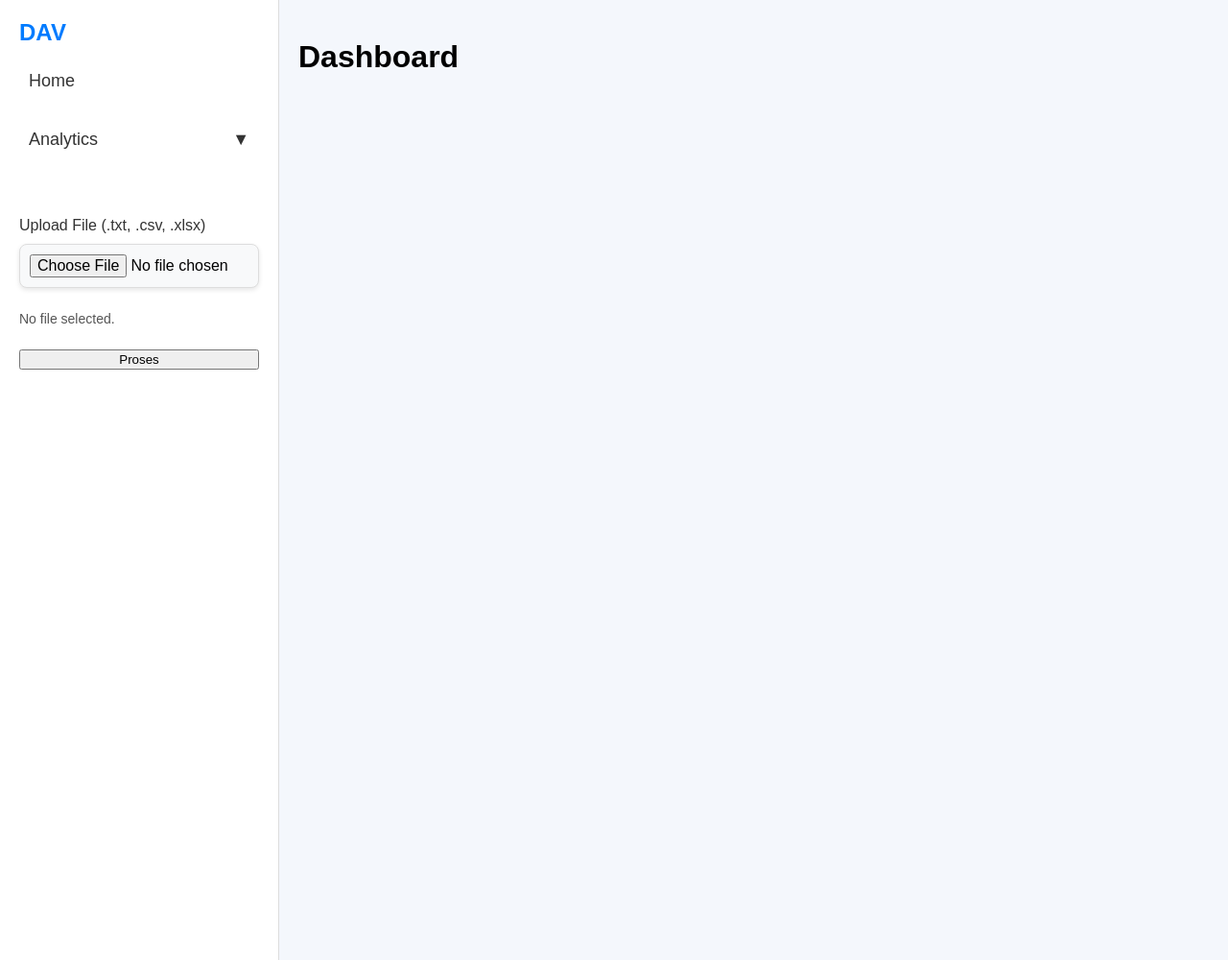
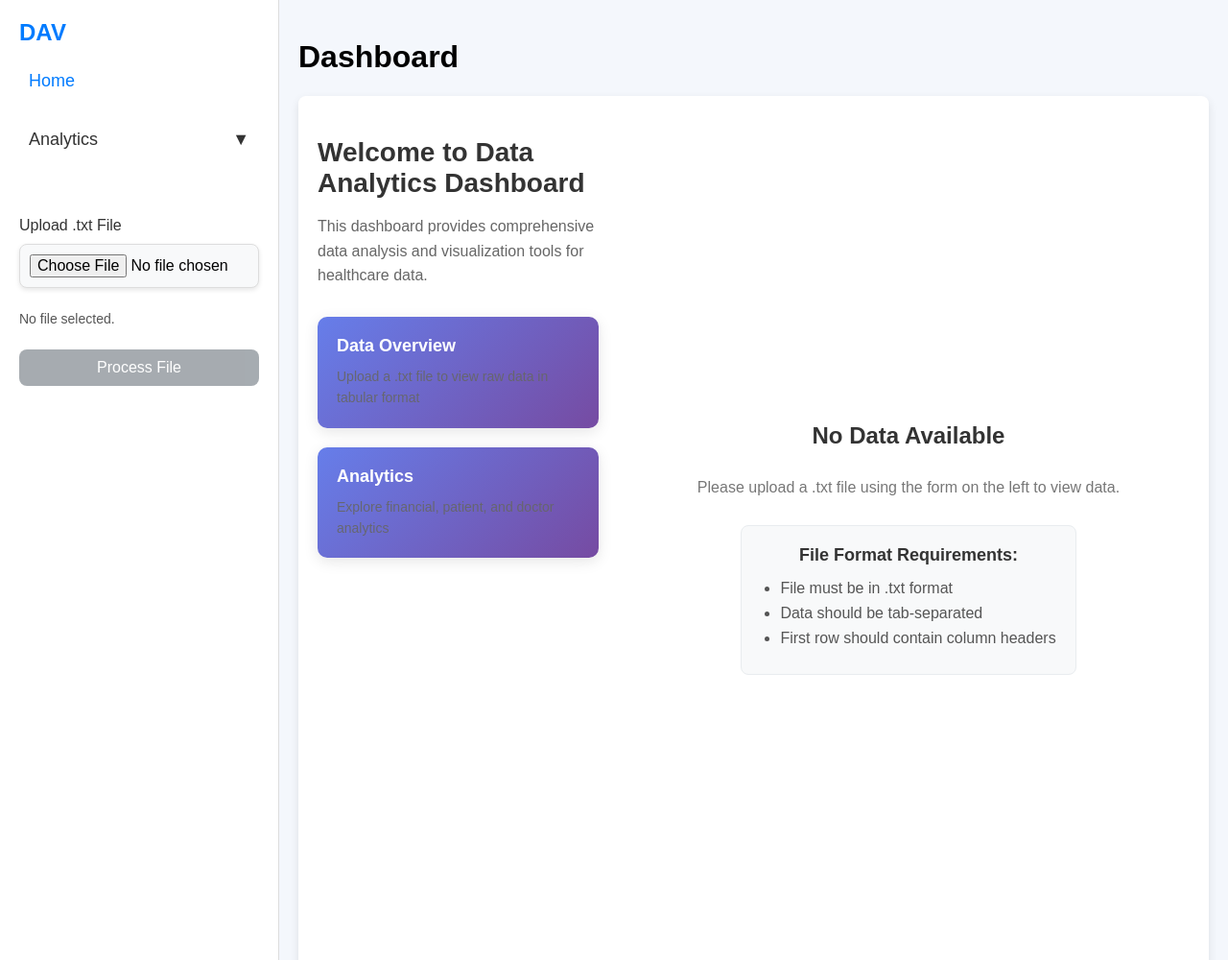
Before and after one commit to RyanRDF/DataAnalytics-VisualizationWeb, a Flask app: page / in a window 1280 px wide. Shown: the whole page at 96% size. Run offline with Flask 3, Linux system fonts and the light colour scheme.

Commit message:
Creating Home Menu
Show table from inputed data

```diff
--- a/app.py
+++ b/app.py
@@ -1,4 +1,4 @@
-from flask import Flask, render_template, request
+from flask import Flask, render_template, request, redirect, url_for
 import pandas as pd
 import os
 
@@ -7,30 +7,45 @@ app = Flask(__name__)
 UPLOAD_FOLDER = 'instance/uploads'
 app.config['UPLOAD_FOLDER'] = UPLOAD_FOLDER
 
+# Ensure upload directory exists
+os.makedirs(UPLOAD_FOLDER, exist_ok=True)
+
 @app.route('/')
 def index():
-    return render_template('index.html')
+    # Don't load sample data by default - table will only show after file upload
+    return render_template('index.html', table_html="", has_data=False)
 
 @app.route('/upload', methods=['POST'])
 def upload_file():
     if 'file' not in request.files:
-        return "No file uploaded"
+        return redirect(url_for('index'))
 
     file = request.files['file']
-    filepath = os.path.join(app.config['UPLOAD_FOLDER'], file.filename)
-    file.save(filepath)
+    if file.filename == '':
+        return redirect(url_for('index'))
 
-    # Baca data sesuai ekstensi
-    if file.filename.endswith('.txt'):
-        df = pd.read_csv(filepath, sep=';')
-    elif file.filename.endswith('.xlsx'):
-        df = pd.read_excel(filepath)
-    else:
-        return "Format file tidak didukung"
+    # Check if file is a .txt file
+    if not file.filename.endswith('.txt'):
+        return render_template('index.html', table_html="", has_data=False, error="Please upload a .txt file")
 
-    # Convert dataframe to HTML table and pass it to the template
-    table_html = df.to_html(classes='data-table', index=False)
-    return render_template('index.html', table_html=table_html)
+    try:
+        # Save the uploaded file
+        filepath = os.path.join(app.config['UPLOAD_FOLDER'], file.filename)
+        file.save(filepath)
+
+        # Read the uploaded file with tab separator (same format as sampel_data.txt)
+        df = pd.read_csv(filepath, sep='\t')
+
+        # Convert dataframe to HTML table
+        table_html = df.to_html(classes='data-table', index=False)
+
+        # Clean up the uploaded file
+        os.remove(filepath)
+
+        return render_template('index.html', table_html=table_html, has_data=True)
+
+    except Exception as e:
+        return render_template('index.html', table_html="", has_data=False, error=f"Error processing file: {str(e)}")
 
 if __name__ == '__main__':
     app.run(debug=True)
--- /dev/null
+++ b/sampel_data.txt
@@ -0,0 +1,3 @@
+KODE_RS	KELAS_RS	KELAS_RAWAT	KODE_TARIF	PTD	ADMISSION_DATE	DISCHARGE_DATE	BIRTH_DATE	BIRTH_WEIGHT	SEX	DISCHARGE_STATUS	DIAGLIST	PROCLIST	ADL1	ADL2	IN_SP	IN_SR	IN_SI	IN_SD	INACBG	SUBACUTE	CHRONIC	SP	SR	SI	SD	DESKRIPSI_INACBG	TARIF_INACBG	TARIF_SUBACUTE	TARIF_CHRONIC	DESKRIPSI_SP	TARIF_SP	DESKRIPSI_SR	TARIF_SR	DESKRIPSI_SI	TARIF_SI	DESKRIPSI_SD	TARIF_SD	TOTAL_TARIF	TARIF_RS	TARIF_POLI_EKS	LOS	ICU_INDIKATOR	ICU_LOS	VENT_HOUR	NAMA_PASIEN	MRN	UMUR_TAHUN	UMUR_HARI	DPJP	SEP	NOKARTU	PAYOR_ID	CODER_ID	VERSI_INACBG	VERSI_GROUPER	C1	C2	C3	C4	PROSEDUR_NON_BEDAH	PROSEDUR_BEDAH	KONSULTASI	TENAGA_AHLI	KEPERAWATAN	PENUNJANG	RADIOLOGI	LABORATORIUM	PELAYANAN_DARAH	REHABILITASI	KAMAR_AKOMODASI	RAWAT_INTENSIF	OBAT	ALKES	BMHP	SEWA_ALAT	OBAT_KRONIS	OBAT_KEMO
+36720XX	B	1	BS	1	27/06/2025	01/07/2025	18/12/2023	0	2	1	A09.9	-	-	-	None	None	None	None	K-4-17-I	None	None	None	None	None	None	NYERI ABDOMEN & GASTROENTERITIS LAIN-LAIN (RINGAN)	2430100	0	0	-	0	-	0	-	0	-	0	2430100	7911914	0	5	0	0	0	AN. AZ	0139-XX-YY	1	557	dr. G	0224R0020625V012345	0003567212345	3;JKN	D;3672074202YY00XX;D	5.9.2.202506290XYZ	4	266026	1#1#vip#5#1822575#75.0#2025-07-04 15:54:21#0#19:36:00#01:23:00#00:00:00#{"co_insidense_ind":"0"}##{"cara_masuk":"emd","sistole":"0","diastole":"0","total_tarif_rs":"7911914","billing_group":{"procedure_amt":"462400","surgical_amt":"0","consul_amt":"1072000","expert_amt":"0","nursing_amt":"0","ancillary_amt":"0","blood_amt":"0","laboratory_amt":"531200","radiology_amt":"0","rehab_amt":"0","room_amt":"4400000","intensive_amt":"0","drug_amt":"1446314","device_amt":"0","consumable_amt":"0","device_rent_amt":"0","drug_chronic_amt":"0","drug_chemo_amt":"0"},"selisih_biaya":{"nilai":"1822575","pembayar":"peserta","naik_kelas":"vip"},"ventilator":{"use_ind":"0","start_dttm":"0000-00-00 00:00:00","stop_dttm":"0000-00-00 00:00:00"},"dializer_single_use":"na","alteplase_ind":"0","kantong_darah":"0","apgar_score":null,"persalinan":null,"episode_ruangan":[],"obat":[],"dpjp":{"code":"","name":""}}	1	61e59f3d424cd93ee43a989ecbe3e53b	462400	0	1072000	0	0	0	0	531200	0	0	4400000	0	1446314	0	0	0	0	0
+36720XX	B	3	BS	1	28/06/2025	01/07/2025	24/06/1968	0	2	1	K80.2;I10	-	-	-	None	None	None	None	B-4-14-I	None	None	None	None	None	None	GANGGUAN SALURAN EMPEDU LAIN-LAIN (RINGAN)	4466500	0	0	-	0	-	0	-	0	-	0	4466500	6121404	0	4	0	0	0	NY.S	0143-XX-YY	57	20823	dr. A	0224R0020625V012345	0001230212345	3;JKN	TY;1403094303YY00XX;T	5.9.2.202506290XYZ	4	265200	1#0##0#0#0.0#2025-07-11 10:46:50#0#10:26:00#22:42:00#00:00:00#{"co_insidense_ind":"0"}##{"cara_masuk":"emd","sistole":"150","diastole":"89","total_tarif_rs":"6121404","billing_group":{"procedure_amt":"314400","surgical_amt":"0","consul_amt":"376000","expert_amt":"62400","nursing_amt":"0","ancillary_amt":"125600","blood_amt":"0","laboratory_amt":"1321920","radiology_amt":"1243200","rehab_amt":"0","room_amt":"960000","intensive_amt":"0","drug_amt":"1717884","device_amt":"0","consumable_amt":"0","device_rent_amt":"0","drug_chronic_amt":"0","drug_chemo_amt":"0"},"selisih_biaya":{"nilai":"0","pembayar":"","naik_kelas":""},"ventilator":{"use_ind":"0","start_dttm":"0000-00-00 00:00:00","stop_dttm":"0000-00-00 00:00:00"},"dializer_single_use":"na","alteplase_ind":"0","kantong_darah":"0","apgar_score":null,"persalinan":null,"episode_ruangan":[],"obat":[],"dpjp":{"code":"","name":""}}	2	e531418267cb687b2ed67adc83d59abb	314400	0	376000	62400	0	125600	1243200	1321920	0	0	960000	0	1717884	0	0	0	0	0
--- a/static/script.js
+++ b/static/script.js
@@ -1,12 +1,30 @@
 // Function to show content based on button clicked
 function showContent(content) {
     // Hide all content first
+    document.getElementById('home').style.display = 'none';
     document.getElementById('keuangan').style.display = 'none';
     document.getElementById('pasien').style.display = 'none';
     document.getElementById('dokter').style.display = 'none';
 
     // Show the selected content
     document.getElementById(content).style.display = 'block';
+
+    // Update active menu item
+    updateActiveMenu(content);
+}
+
+// Function to update active menu item
+function updateActiveMenu(content) {
+    // Remove active class from all menu items
+    const menuItems = document.querySelectorAll('.menu-item > a');
+    menuItems.forEach(item => item.classList.remove('active'));
+
+    // Add active class to the clicked menu item
+    if (content === 'home') {
+        document.querySelector('.menu-item > a[onclick*="home"]').classList.add('active');
+    } else if (content === 'keuangan' || content === 'pasien' || content === 'dokter') {
+        document.querySelector('.dropdown-btn').classList.add('active');
+    }
 }
 
 // Function to toggle the dropdown visibility on click
@@ -27,31 +45,37 @@ function handleFileUpload(event) {
     const fileInput = event.target;
     const file = fileInput.files[0];
     const fileInfo = document.getElementById('fileInfo');
+    const uploadBtn = document.getElementById('uploadBtn');
 
     if (file) {
         const fileName = file.name;
         const fileExtension = fileName.split('.').pop().toLowerCase();
 
-        // Check if the file extension is allowed
-        const allowedExtensions = ['txt', 'csv', 'xls'];
-        if (allowedExtensions.includes(fileExtension)) {
+        // Check if the file extension is .txt
+        if (fileExtension === 'txt') {
             fileInfo.textContent = `Selected file: ${fileName}`;
+            fileInfo.style.color = '#28a745'; // Green color for valid file
+            uploadBtn.disabled = false;
         } else {
-            fileInfo.textContent = 'Invalid file type. Please select a .txt, .csv, or .xls file.';
+            fileInfo.textContent = 'Please select a .txt file only.';
+            fileInfo.style.color = '#dc3545'; // Red color for invalid file
+            uploadBtn.disabled = true;
         }
     } else {
         fileInfo.textContent = 'No file selected.';
+        fileInfo.style.color = '#555';
+        uploadBtn.disabled = true;
     }
 }
 
-// Function to show content based on button clicked
-function showContent(content) {
-    // Hide all content first
-    document.getElementById('home').style.display = 'none';
-    document.getElementById('keuangan').style.display = 'none';
-    document.getElementById('pasien').style.display = 'none';
-    document.getElementById('dokter').style.display = 'none';
+// Initialize the page with Home content as default
+document.addEventListener('DOMContentLoaded', function() {
+    // Show Home content by default
+    showContent('home');
 
-    // Show the selected content
-    document.getElementById(content).style.display = 'block';
-}
+    // Initialize upload button as disabled
+    const uploadBtn = document.getElementById('uploadBtn');
+    if (uploadBtn) {
+        uploadBtn.disabled = true;
+    }
+});
--- a/static/style.css
+++ b/static/style.css
@@ -43,6 +43,12 @@ body {
     display: block;
     padding: 10px;
     position: relative;
+    transition: color 0.3s ease;
+}
+
+.menu-item > a:hover,
+.menu-item > a.active {
+    color: #007bff;
 }
 
 .arrow {
@@ -98,17 +104,218 @@ body {
     flex-grow: 1;
     padding: 20px;
     transition: margin-left 0.3s ease;
+    overflow-y: auto;
 }
 
-#keuangan, #pasien, #dokter {
-    display: none;
-}
-
-#keuangan, #pasien, #dokter {
+.content-section {
     background-color: #fff;
     padding: 20px;
     border-radius: 8px;
     box-shadow: 0 4px 10px rgba(0, 0, 0, 0.1);
+    margin-bottom: 20px;
+}
+
+/* Home page specific styles */
+.home-container {
+    display: flex;
+    gap: 30px;
+    height: calc(100vh - 120px);
+}
+
+.home-left {
+    flex: 1;
+    max-width: 400px;
+}
+
+.home-right {
+    flex: 2;
+    display: flex;
+    flex-direction: column;
+    min-width: 0; /* Allow flex item to shrink below content size */
+}
+
+.home-left h2 {
+    color: #333;
+    margin-bottom: 15px;
+    font-size: 28px;
+}
+
+.home-left p {
+    color: #666;
+    line-height: 1.6;
+    margin-bottom: 30px;
+}
+
+/* Error message styles */
+.error-message {
+    background-color: #f8d7da;
+    color: #721c24;
+    padding: 15px;
+    border-radius: 8px;
+    border: 1px solid #f5c6cb;
+    margin-bottom: 20px;
+}
+
+.error-message p {
+    margin: 0;
+    color: #721c24;
+}
+
+.info-cards {
+    display: flex;
+    flex-direction: column;
+    gap: 20px;
+}
+
+.info-card {
+    background: linear-gradient(135deg, #667eea 0%, #764ba2 100%);
+    color: white;
+    padding: 20px;
+    border-radius: 10px;
+    box-shadow: 0 4px 15px rgba(0, 0, 0, 0.1);
+}
+
+.info-card h3 {
+    margin: 0 0 10px 0;
+    font-size: 18px;
+}
+
+.info-card p {
+    margin: 0;
+    opacity: 0.9;
+    font-size: 14px;
+}
+
+.home-right h3 {
+    color: #333;
+    margin-bottom: 15px;
+    font-size: 20px;
+}
+
+/* No data container styles */
+.no-data-container {
+    display: flex;
+    flex-direction: column;
+    align-items: center;
+    justify-content: center;
+    height: 100%;
+    text-align: center;
+    color: #666;
+}
+
+.no-data-container h3 {
+    color: #333;
+    margin-bottom: 15px;
+    font-size: 24px;
+}
+
+.no-data-container p {
+    margin-bottom: 30px;
+    font-size: 16px;
+}
+
+.upload-instructions {
+    background-color: #f8f9fa;
+    padding: 20px;
+    border-radius: 8px;
+    border: 1px solid #e9ecef;
+    max-width: 400px;
+}
+
+.upload-instructions h4 {
+    color: #333;
+    margin: 0 0 15px 0;
+    font-size: 18px;
+}
+
+.upload-instructions ul {
+    margin: 0;
+    padding-left: 20px;
+    text-align: left;
+}
+
+.upload-instructions li {
+    margin-bottom: 8px;
+    color: #555;
+}
+
+.table-container {
+    flex: 1;
+    overflow: auto;
+    border: 1px solid #ddd;
+    border-radius: 8px;
+    background: white;
+    max-height: calc(100vh - 200px);
+    position: relative;
+}
+
+/* Table styles */
+.data-table {
+    width: 100%;
+    border-collapse: collapse;
+    font-size: 12px;
+    min-width: 800px; /* Ensure minimum width for readability */
+}
+
+.data-table th, .data-table td {
+    padding: 8px 12px;
+    border: 1px solid #ddd;
+    text-align: left;
+    white-space: nowrap;
+    min-width: 100px; /* Minimum column width */
+}
+
+.data-table th {
+    background-color: #f8f9fa;
+    font-weight: bold;
+    color: #333;
+    position: sticky;
+    top: 0;
+    z-index: 10;
+}
+
+.data-table tr:nth-child(even) {
+    background-color: #f8f9fa;
+}
+
+.data-table tr:hover {
+    background-color: #e9ecef;
+}
+
+/* Custom scrollbar styles */
+.table-container::-webkit-scrollbar {
+    width: 12px;
+    height: 12px;
+}
+
+.table-container::-webkit-scrollbar-track {
+    background: #f1f1f1;
+    border-radius: 6px;
+}
+
+.table-container::-webkit-scrollbar-thumb {
+    background: #c1c1c1;
+    border-radius: 6px;
+}
+
+.table-container::-webkit-scrollbar-thumb:hover {
+    background: #a8a8a8;
+}
+
+/* Responsive design */
+@media (max-width: 1200px) {
+    .home-container {
+        flex-direction: column;
+        height: auto;
+    }
+
+    .home-left {
+        max-width: none;
+    }
+
+    .table-container {
+        max-height: 500px;
+    }
 }
 
 h2 {
@@ -167,21 +374,23 @@ p {
     box-shadow: 0 0 5px rgba(0, 123, 255, 0.5);
 }
 
-/* Scrollable table styles */
-.data-table {
-    width: 100%;
-    max-height: 400px;
-    overflow: auto;
-    border-collapse: collapse;
-    margin-top: 20px;
+.file-upload-container button {
+    padding: 10px 20px;
+    background-color: #007bff;
+    color: white;
+    border: none;
+    border-radius: 8px;
+    font-size: 16px;
+    cursor: pointer;
+    transition: background-color 0.3s ease;
 }
 
-.data-table th, .data-table td {
-    padding: 10px;
-    border: 1px solid #ddd;
-    text-align: left;
+.file-upload-container button:hover:not(:disabled) {
+    background-color: #0056b3;
 }
 
-.data-table th {
-    background-color: #f4f7fc;
+.file-upload-container button:disabled {
+    background-color: #6c757d;
+    cursor: not-allowed;
+    opacity: 0.6;
 }
--- a/templates/index.html
+++ b/templates/index.html
@@ -15,7 +15,7 @@
     <ul class="menu">
       <!-- Home Menu -->
       <li class="menu-item">
-        <a href="javascript:void(0);" onclick="showContent('home')">Home</a>
+        <a href="javascript:void(0);" onclick="showContent('home')" class="active">Home</a>
       </li>
       <li class="menu-item">
         <a href="javascript:void(0);" class="dropdown-btn" onclick="toggleDropdown('analytics-dropdown')">
@@ -31,10 +31,10 @@
 
     <!-- Form upload file -->
     <form class="file-upload-container" action="{{ url_for('upload_file') }}" method="post" enctype="multipart/form-data">
-      <label for="fileInput" class="file-upload-label">Upload File (.txt, .csv, .xlsx)</label>
-      <input type="file" id="fileInput" name="file" accept=".txt,.csv,.xlsx" onchange="handleFileUpload(event)">
+      <label for="fileInput" class="file-upload-label">Upload .txt File</label>
+      <input type="file" id="fileInput" name="file" accept=".txt" onchange="handleFileUpload(event)" required>
       <p id="fileInfo">No file selected.</p>
-      <button type="submit">Proses</button>
+      <button type="submit" id="uploadBtn" disabled>Process File</button>
     </form>
   </div>
 
@@ -42,17 +42,70 @@
     <h1>Dashboard</h1>
 
     <!-- Home Content (for table) -->
-    <div id="home" style="display:none;">
-      <h2>Home</h2>
-      <div id="uploaded-table-container"></div>
+    <div id="home" class="content-section">
+      <div class="home-container">
+        <div class="home-left">
+          <h2>Welcome to Data Analytics Dashboard</h2>
+          <p>This dashboard provides comprehensive data analysis and visualization tools for healthcare data.</p>
+
+          {% if error %}
+          <div class="error-message">
+            <p>{{ error }}</p>
+          </div>
+          {% endif %}
+
+          <div class="info-cards">
+            <div class="info-card">
+              <h3>Data Overview</h3>
+              <p>Upload a .txt file to view raw data in tabular format</p>
+            </div>
+            <div class="info-card">
+              <h3>Analytics</h3>
+              <p>Explore financial, patient, and doctor analytics</p>
+            </div>
+          </div>
+        </div>
+        <div class="home-right">
+          {% if has_data %}
+            <h3>Raw Data Table</h3>
+            <div class="table-container">
+              {{ table_html | safe }}
+            </div>
+          {% else %}
+            <div class="no-data-container">
+              <h3>No Data Available</h3>
+              <p>Please upload a .txt file using the form on the left to view data.</p>
+              <div class="upload-instructions">
+                <h4>File Format Requirements:</h4>
+                <ul>
+                  <li>File must be in .txt format</li>
+                  <li>Data should be tab-separated</li>
+                  <li>First row should contain column headers</li>
+                </ul>
+              </div>
+            </div>
+          {% endif %}
+        </div>
+      </div>
     </div>
 
     <!-- Keuangan Content -->
-    <div id="keuangan" style="display:none;">
+    <div id="keuangan" class="content-section" style="display:none;">
       <h2>Keuangan</h2>
       <p>Details about financial data</p>
     </div>
 
+    <!-- Pasien Content -->
+    <div id="pasien" class="content-section" style="display:none;">
+      <h2>Pasien</h2>
+      <p>Details about patient data</p>
+    </div>
+
+    <!-- Dokter Content -->
+    <div id="dokter" class="content-section" style="display:none;">
+      <h2>Dokter</h2>
+      <p>Details about doctor data</p>
+    </div>
   </div>
 </body>
 </html>
```
